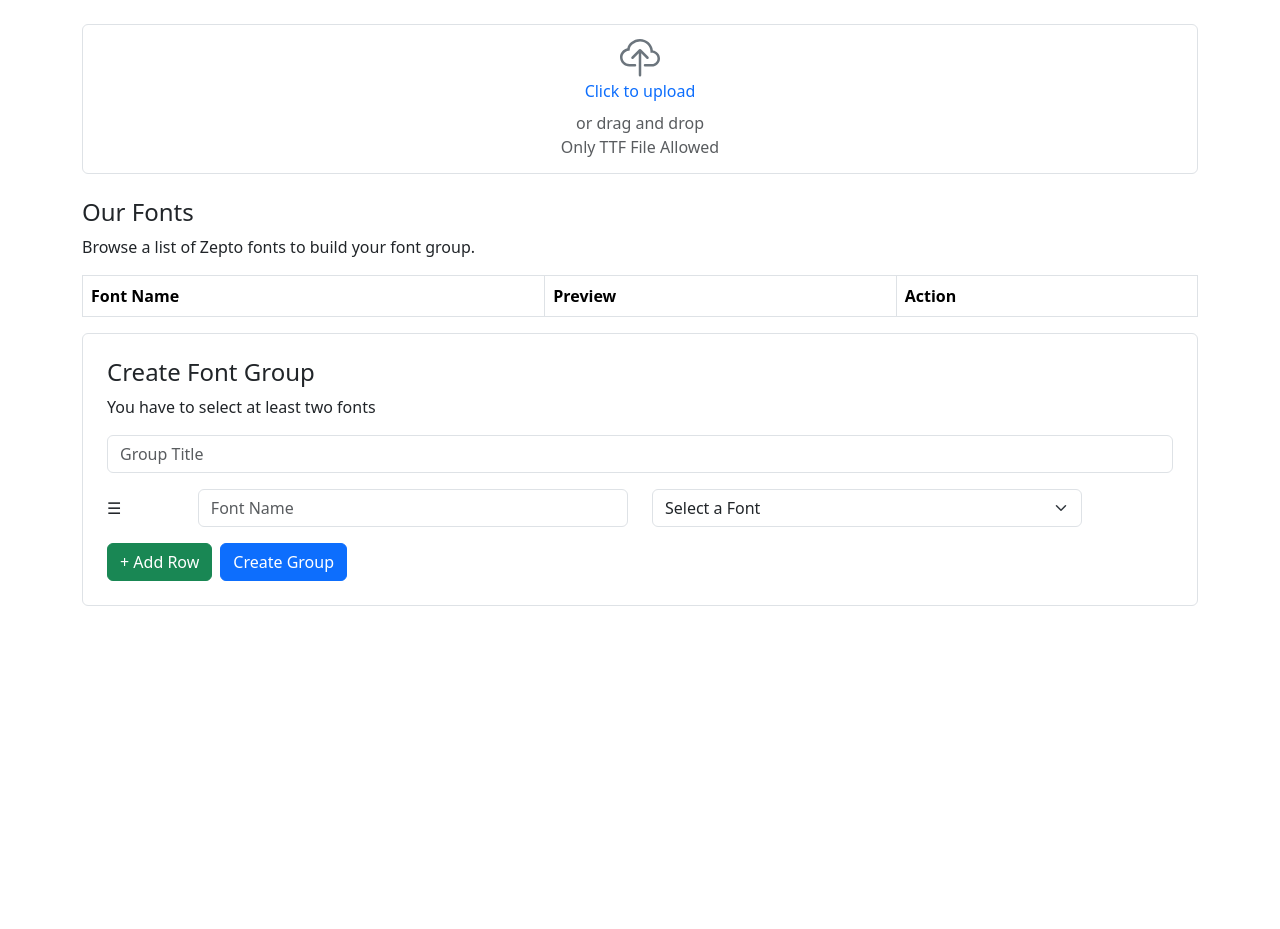
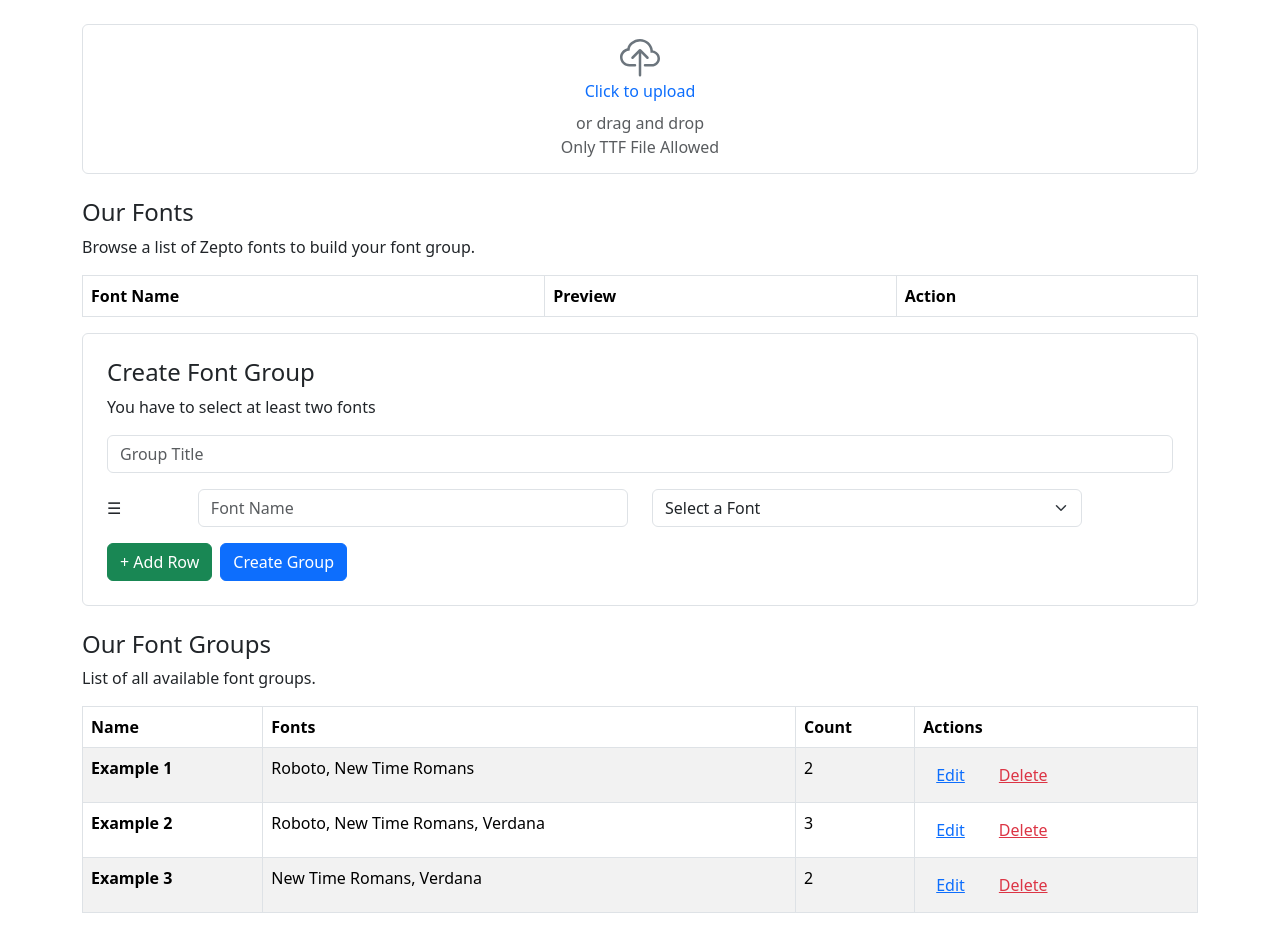
Before and after one commit to Abir-Al-Arafat/zepto-apps-t1, a React (Vite) app in the folder font/: page / in a window 1280 px wide. Before the commit the page ends 800 px from the top, so only its background shows below. Built offline with nearby package versions, Linux system fonts and the light colour scheme.

Commit message:
add: container component

```diff
--- a/font/src/components/UploadFont.tsx
+++ b/font/src/components/UploadFont.tsx
@@ -4,6 +4,7 @@ import { Form } from "react-bootstrap";
 import { CloudUpload } from "react-bootstrap-icons";
 import FontList from "./FontList";
 import FontGroup from "./FontGroup";
+import FontGroupsContainer from "./FontGroupsContainer";
 const UploadFont = () => {
   const [fonts, setFonts] = useState<{ name: string; url: string }[]>([]);
   const [error, setError] = useState("");
@@ -69,6 +70,7 @@ const UploadFont = () => {
       </div>
       <FontList fonts={fonts} onDelete={handleDelete} />
       <FontGroup availableFonts={fonts} />
+      <FontGroupsContainer />
     </div>
   );
 };
```
